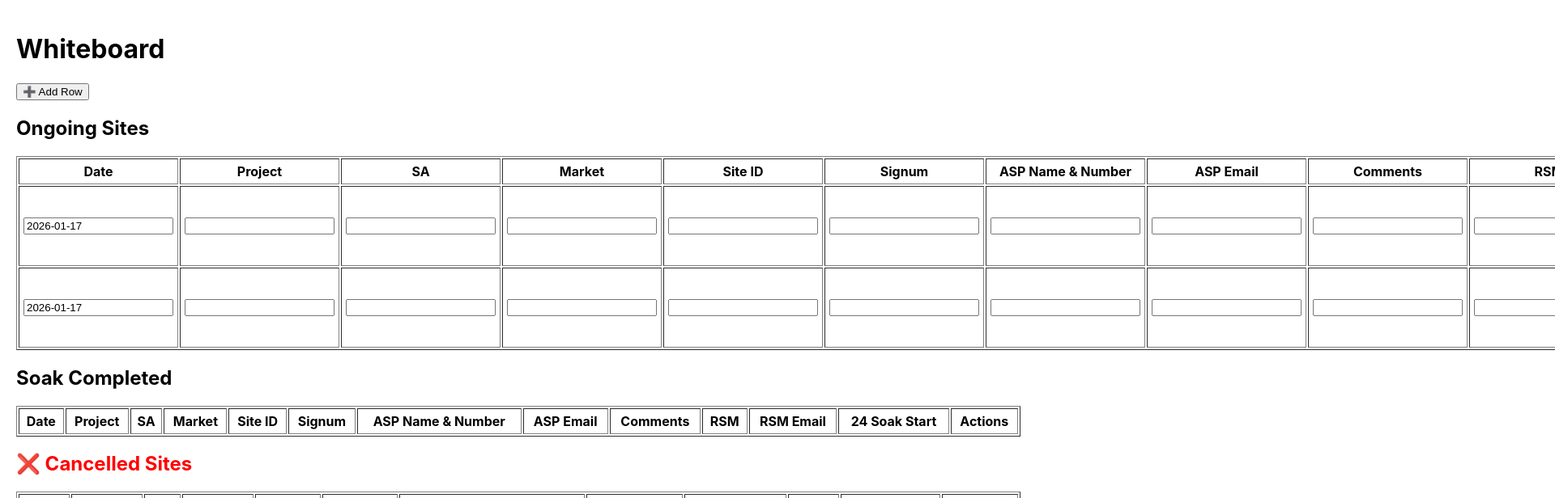
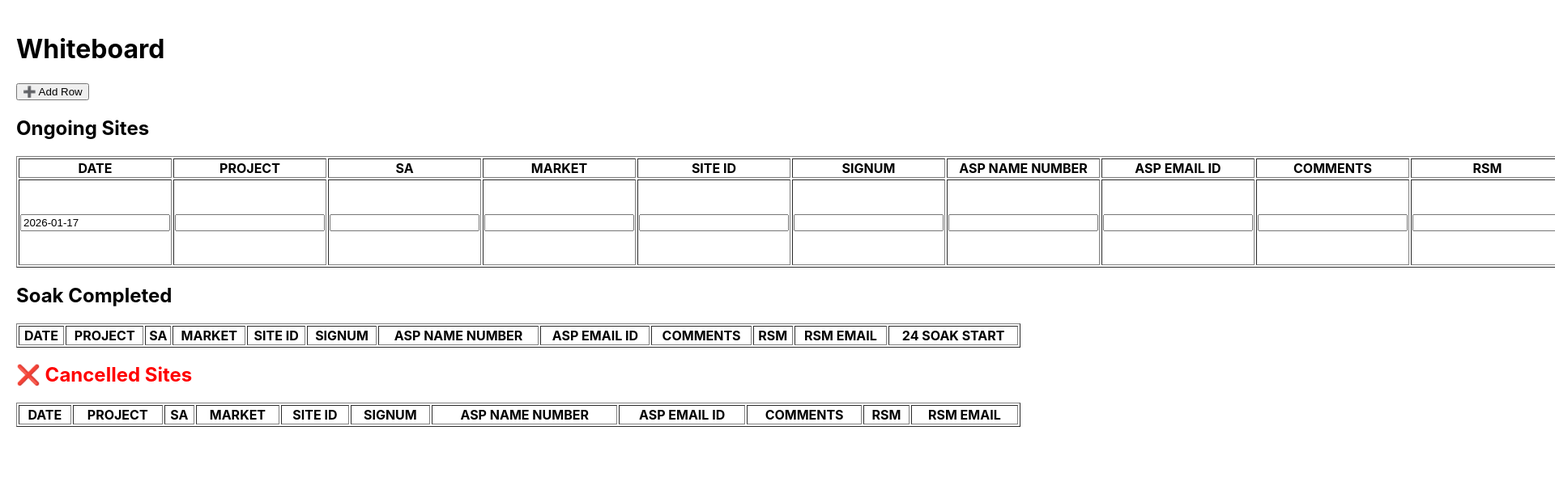
Before and after one commit to singhvivekbahadur-sudo/whiteboard-ui, a React (Create React App) app: page / in a window 1280 px wide. Both pictures are taken after a click on the button "➕ Add Row". Shown: the top 616 px of the page at 81% size, 1920 px wide, since content can reach past the window. Built offline with nearby package versions, Linux system fonts and the light colour scheme.

Commit message:
Move to soak email fixed (full App.js)

```diff
--- a/src/App.js
+++ b/src/App.js
@@ -1,7 +1,13 @@
-import React, { useState } from "react";
+import React, { useEffect, useState } from "react";
 import emailjs from "@emailjs/browser";
 
-/* ===== MARKET AUTO-FILL RULES ===== */
+/* ================= EMAIL CONFIG ================= */
+const EMAILJS_SERVICE_ID = "service_m1ki0js";
+const EMAILJS_PUBLIC_KEY = "a1fQr9xeIiL4hJlH8";
+const TEMPLATE_SOAK = "template_tkia51p";
+const TEMPLATE_CANCEL = "template_y3pl72a";
+
+/* ================= MARKET RULES ================= */
 const MARKET_RANGES = [
   { from: 0, to: 8, market: "PNW", rsm: "Jesus Ruben", email: "jesus.ruben.luna@ericsson.com" },
   { from: 10, to: 17, market: "MTN", rsm: "Supashya Saurav", email: "supashya.saurav@ericsson.com" },
@@ -17,18 +23,9 @@ const MARKET_RANGES = [
   { from: 224, to: 233, market: "MI/IN/KY", rsm: "Carlos Adrian", email: "carlos.adrian.melo@ericsson.com" }
 ];
 
-function resolveMarket(prefix) {
-  return MARKET_RANGES.find(r => prefix >= r.from && prefix <= r.to);
-}
-
-function extractPrefix(siteId) {
-  const match = siteId.match(/\d{3}/);
-  return match ? parseInt(match[0], 10) : null;
-}
-
-export default function App() {
+/* ================= HELPERS ================= */
 const emptyRow = {
-    date: new Date().toISOString().split("T")[0],
+  date: new Date().toISOString().slice(0, 10),
   project: "",
   sa: "",
   market: "",
@@ -38,115 +35,179 @@ export default function App() {
   asp_email_id: "",
   comments: "",
   rsm: "",
-    rsm_email: "",
-    soakStart: ""
+  rsm_email: ""
 };
 
-  const [ongoing, setOngoing] = useState([{ ...emptyRow }]);
+const extractPrefix = v => {
+  const m = v?.match(/\d{3}/);
+  return m ? parseInt(m[0], 10) : null;
+};
+
+const resolveMarket = prefix =>
+  MARKET_RANGES.find(r => prefix >= r.from && prefix <= r.to);
+
+/* ================= EMAIL FUNCTION ================= */
+const sendEmail = (templateId, site) => {
+  const params = {
+    to_email: site.asp_email_id || site.rsm_email,
+    date: site.date,
+    project: site.project,
+    sa: site.sa,
+    market: site.market,
+    site_id: site.site_id,
+    signum: site.signum,
+    asp_name_number: site.asp_name_number,
+    asp_email_id: site.asp_email_id,
+    comments: site.comments,
+    rsm: site.rsm,
+    rsm_email: site.rsm_email,
+    soak_start: site.soakStart || ""
+  };
+
+  console.log("📧 EMAIL PARAMS:", params);
+
+  return emailjs.send(
+    EMAILJS_SERVICE_ID,
+    templateId,
+    params,
+    EMAILJS_PUBLIC_KEY
+  );
+};
+
+/* ================= APP ================= */
+export default function App() {
+  const [ongoing, setOngoing] = useState([]);
   const [soak, setSoak] = useState([]);
   const [cancelled, setCancelled] = useState([]);
 
-  const update = (list, setList, index, field, value) => {
-    const updated = [...list];
-    const row = { ...updated[index], [field]: value };
+  useEffect(() => {
+    setOngoing(JSON.parse(localStorage.getItem("ongoing")) || []);
+    setSoak(JSON.parse(localStorage.getItem("soak")) || []);
+    setCancelled(JSON.parse(localStorage.getItem("cancelled")) || []);
+  }, []);
+
+  useEffect(() => localStorage.setItem("ongoing", JSON.stringify(ongoing)), [ongoing]);
+  useEffect(() => localStorage.setItem("soak", JSON.stringify(soak)), [soak]);
+  useEffect(() => localStorage.setItem("cancelled", JSON.stringify(cancelled)), [cancelled]);
+
+  const update = (i, field, value) => {
+    const rows = [...ongoing];
+    const row = { ...rows[i], [field]: value };
 
     if (field === "site_id") {
-      const prefix = extractPrefix(value);
-      if (prefix !== null) {
-        const match = resolveMarket(prefix);
-        if (match) {
-          row.market = match.market;
-          row.rsm = match.rsm;
-          row.rsm_email = match.email;
-        }
+      const p = extractPrefix(value);
+      const m = resolveMarket(p);
+      if (m) {
+        row.market = m.market;
+        row.rsm = m.rsm;
+        row.rsm_email = m.email;
       }
     }
 
-    updated[index] = row;
-    setList(updated);
+    rows[i] = row;
+    setOngoing(rows);
   };
 
-  const sendEmail = (templateId, site) => {
-    return emailjs.send(
-      "service_m1ki0js",
-      templateId,
-      {
-        to_email: site.asp_email_id || site.rsm_email,
-        ...site
-      },
-      "a1fQr9xeIiL4hJlH8"
-    );
-  };
+  const addRow = () => setOngoing([...ongoing, { ...emptyRow }]);
 
-  const moveToSoak = (i) => {
+  const moveToSoak = i => {
     const site = { ...ongoing[i], soakStart: new Date().toLocaleString() };
-    sendEmail("z1ixnhv", site);
+    sendEmail(TEMPLATE_SOAK, site);
     setSoak([...soak, site]);
     setOngoing(ongoing.filter((_, idx) => idx !== i));
   };
 
-  const cancelSite = (i) => {
+  const cancelSite = i => {
     const site = ongoing[i];
-    sendEmail("template_y3pl72a", site);
+    sendEmail(TEMPLATE_CANCEL, site);
     setCancelled([...cancelled, site]);
     setOngoing(ongoing.filter((_, idx) => idx !== i));
   };
 
-  const headers = [
-    "Date","Project","SA","Market","Site ID","Signum",
-    "ASP Name & Number","ASP Email","Comments","RSM","RSM Email"
-  ];
-
-  const renderTable = (rows, setRows, actions, extraHeader, readOnly=false) => (
-    <table border="1" cellPadding="5" width="100%">
-      <thead>
-        <tr>
-          {headers.map(h => <th key={h}>{h}</th>)}
-          {extraHeader && <th>{extraHeader}</th>}
-          <th>Actions</th>
-        </tr>
-      </thead>
-      <tbody>
-        {rows.map((row, i) => (
+  const renderRow = (r, i, actions) => (
     <tr key={i}>
-            {headers.map(key => {
-              const field = key.toLowerCase().replace(/ & /g,"_").replace(/ /g,"_");
-              return (
-                <td key={key}>
+      {Object.keys(emptyRow).map(k => (
+        <td key={k}>
           <input
-                    value={row[field] || ""}
-                    readOnly={readOnly}
-                    onChange={e => update(rows, setRows, i, field, e.target.value)}
+            value={r[k]}
+            onChange={e => update(i, k, e.target.value)}
           />
         </td>
-              );
-            })}
-            {extraHeader && <td>{row.soakStart}</td>}
-            <td>{actions && actions(i)}</td>
+      ))}
+      {actions}
     </tr>
-        ))}
-      </tbody>
-    </table>
   );
 
   return (
     <div style={{ padding: 20 }}>
       <h1>Whiteboard</h1>
-      <button onClick={() => setOngoing([...ongoing, { ...emptyRow }])}>➕ Add Row</button>
+      <button onClick={addRow}>➕ Add Row</button>
 
       <h2>Ongoing Sites</h2>
-      {renderTable(ongoing, setOngoing, i => (
-        <>
-          <button onClick={() => moveToSoak(i)}>Move to Soak</button>{" "}
+      <table border="1" width="100%">
+        <thead>
+          <tr>
+            {Object.keys(emptyRow).map(h => (
+              <th key={h}>{h.replace(/_/g, " ").toUpperCase()}</th>
+            ))}
+            <th>Actions</th>
+          </tr>
+        </thead>
+        <tbody>
+          {ongoing.map((r, i) =>
+            renderRow(
+              r,
+              i,
+              <td>
+                <button onClick={() => moveToSoak(i)}>➡ Move to Soak</button>
                 <button onClick={() => cancelSite(i)}>❌ Cancel</button>
-        </>
-      ))}
+              </td>
+            )
+          )}
+        </tbody>
+      </table>
 
       <h2>Soak Completed</h2>
-      {renderTable(soak, () => {}, null, "24 Soak Start", true)}
+      <table border="1" width="100%">
+        <thead>
+          <tr>
+            {Object.keys(emptyRow).map(h => (
+              <th key={h}>{h.replace(/_/g, " ").toUpperCase()}</th>
+            ))}
+            <th>24 SOAK START</th>
+          </tr>
+        </thead>
+        <tbody>
+          {soak.map((r, i) => (
+            <tr key={i}>
+              {Object.keys(emptyRow).map(k => (
+                <td key={k}><input value={r[k]} readOnly /></td>
+              ))}
+              <td>{r.soakStart}</td>
+            </tr>
+          ))}
+        </tbody>
+      </table>
 
       <h2 style={{ color: "red" }}>❌ Cancelled Sites</h2>
-      {renderTable(cancelled, () => {}, null, null, true)}
+      <table border="1" width="100%">
+        <thead>
+          <tr>
+            {Object.keys(emptyRow).map(h => (
+              <th key={h}>{h.replace(/_/g, " ").toUpperCase()}</th>
+            ))}
+          </tr>
+        </thead>
+        <tbody>
+          {cancelled.map((r, i) => (
+            <tr key={i} style={{ background: "#ffd6d6" }}>
+              {Object.keys(emptyRow).map(k => (
+                <td key={k}><input value={r[k]} readOnly /></td>
+              ))}
+            </tr>
+          ))}
+        </tbody>
+      </table>
     </div>
   );
 }
```
Lines whose indentation alone changed are shown as unchanged.
